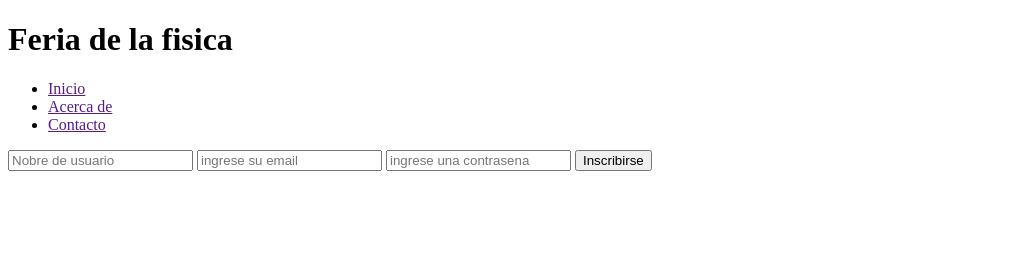
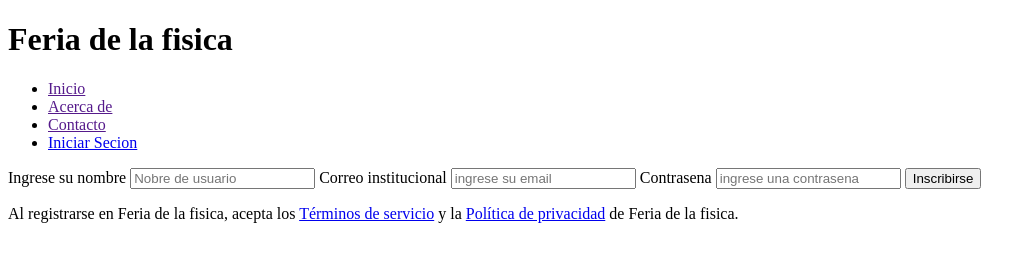
Before and after one commit to yorlingarcia/Proyecto-feria, a plain HTML site: page index.html in a window 1280 px wide. Shown: the whole page, without its empty margins (0-1036 px from the left). Drawn offline with Linux system fonts and the light colour scheme.

Commit message:
se annade link para dar acceso a usuarios inscritos

```diff
--- a/index.html
+++ b/index.html
@@ -19,6 +19,11 @@
           <li><a href="">Inicio</a></li>
           <li><a href="">Acerca de</a></li>
           <li><a href="">Contacto</a></li>
+          <li>
+            <a href="#" target="_blank" rel="noopener noreferrer"
+              >Iniciar Secion</a
+            >
+          </li>
         </ul>
       </nav>
     </header>
@@ -27,6 +32,7 @@
       <!-- Formulario registro de usuarios -->
       <form action="">
         <!-- Ingreso del usuario -->
+        <label for="">Ingrese su nombre</label>
         <input
           type="text"
           name=""
@@ -35,6 +41,7 @@
           placeholder="Nobre de usuario"
         />
         <!-- Ingreso de correo electronico -->
+        <label for="">Correo institucional</label>
         <input
           type="email"
           name=""
@@ -43,6 +50,7 @@
           placeholder="ingrese su email"
         />
         <!-- Ingreso de contrasena -->
+        <label for="">Contrasena</label>
         <input
           type="password"
           name=""
@@ -52,6 +60,19 @@
         />
         <!-- Boton de registro -->
         <input type="button" value="Inscribirse" />
+        <label for=""
+          ><p>
+            Al registrarse en Feria de la fisica, acepta los
+            <a href="#" target="_blank" rel="noopener noreferrer"
+              >Términos de servicio</a
+            >
+            y la
+            <a href="#" target="_blank" rel="noopener noreferrer"
+              >Política de privacidad</a
+            >
+            de Feria de la fisica.
+          </p></label
+        >
       </form>
     </main>
   </body>
```
